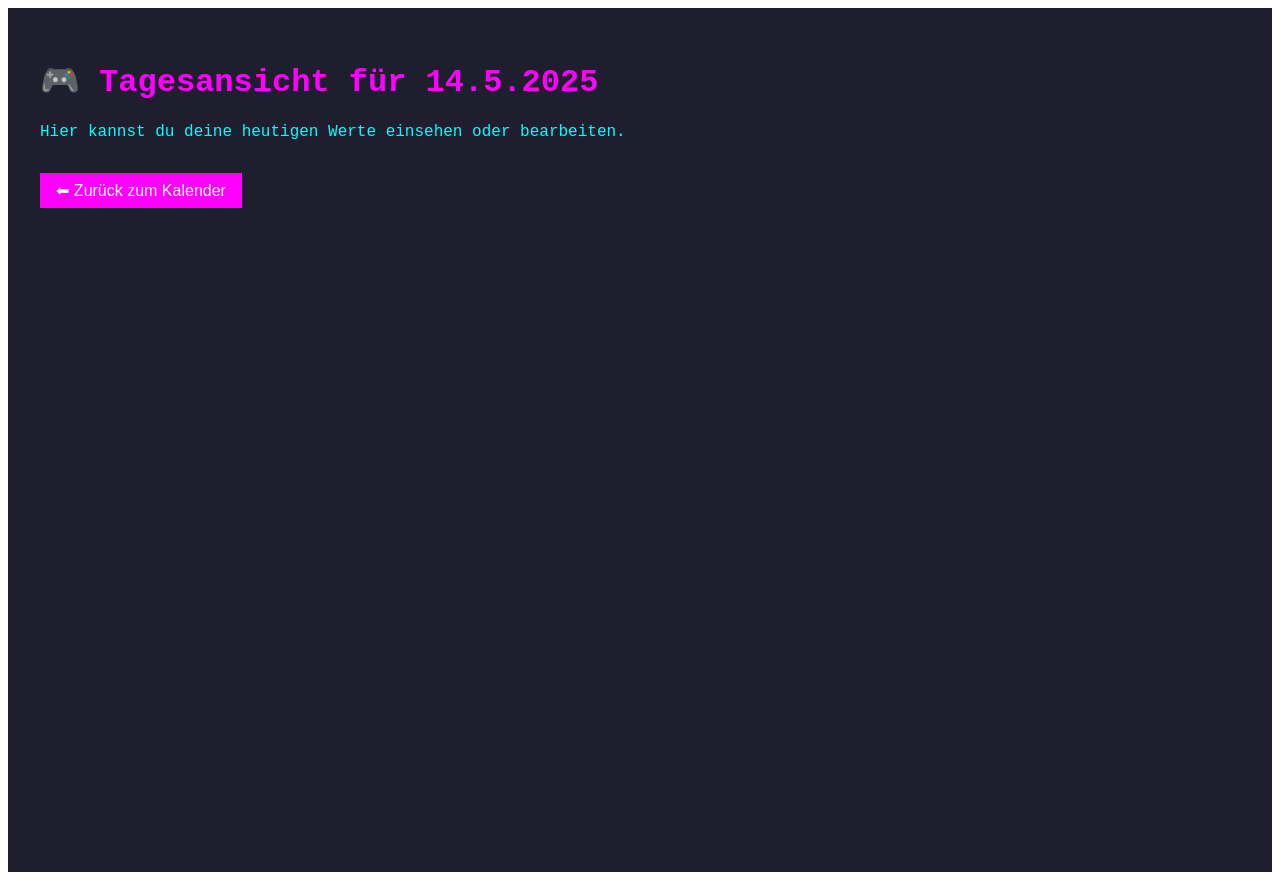
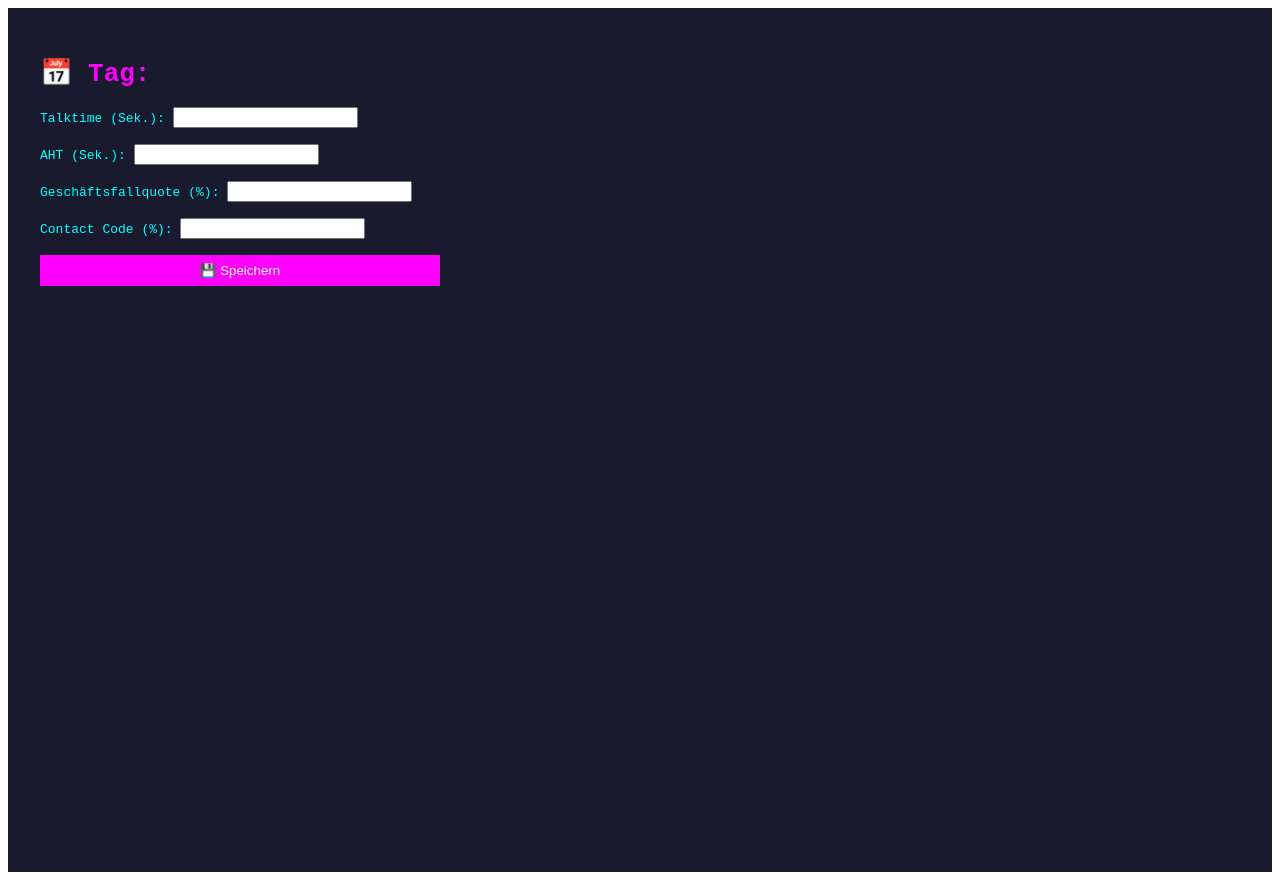
Before and after one commit to PrismaKiara/retro-call-battle, a Next.js app: page /day in a window 1280 px wide. Built offline with nearby package versions, Linux system fonts and the light colour scheme.

Commit message:
Add files via upload

```diff
--- a/pages/day.js
+++ b/pages/day.js
@@ -1,41 +1,31 @@
 
-import { useRouter } from "next/router";
-import { useEffect, useState } from "react";
+import { useRouter } from 'next/router';
+import { useState } from 'react';
 
-export default function Day() {
+export default function DayPage() {
   const router = useRouter();
-  const [date, setDate] = useState("");
+  const { date } = router.query;
+  const [inputs, setInputs] = useState({ talktime: '', aht: '', caseQuote: '', contactCode: '' });
 
-  useEffect(() => {
-    const today = new Date();
-    const formatted = today.toLocaleDateString("de-DE");
-    setDate(formatted);
-  }, []);
+  const handleChange = (e) => {
+    setInputs({ ...inputs, [e.target.name]: e.target.value });
+  };
+
+  const handleSubmit = (e) => {
+    e.preventDefault();
+    console.log('Daten gesendet für', date, inputs);
+  };
 
   return (
-    <div style={{
-      backgroundColor: "#1e1e2f",
-      color: "#00ffff",
-      fontFamily: "Courier New, monospace",
-      padding: "2rem",
-      height: "100vh"
-    }}>
-      <h1 style={{ color: "#ff00ff" }}>🎮 Tagesansicht für {date}</h1>
-      <p>Hier kannst du deine heutigen Werte einsehen oder bearbeiten.</p>
-      <button
-        style={{
-          backgroundColor: "#ff00ff",
-          color: "white",
-          border: "none",
-          padding: "0.5rem 1rem",
-          fontSize: "1rem",
-          cursor: "pointer",
-          marginTop: "1rem"
-        }}
-        onClick={() => router.push("/calendar")}
-      >
-        ⬅ Zurück zum Kalender
-      </button>
+    <div style={{ fontFamily: 'monospace', background: '#1a1a2e', color: '#00ffff', minHeight: '100vh', padding: '2rem' }}>
+      <h1 style={{ color: '#ff00ff' }}>📅 Tag: {date}</h1>
+      <form onSubmit={handleSubmit} style={{ display: 'flex', flexDirection: 'column', gap: '1rem', maxWidth: '400px' }}>
+        <label>Talktime (Sek.): <input name="talktime" type="number" value={inputs.talktime} onChange={handleChange} /></label>
+        <label>AHT (Sek.): <input name="aht" type="number" value={inputs.aht} onChange={handleChange} /></label>
+        <label>Geschäftsfallquote (%): <input name="caseQuote" type="number" value={inputs.caseQuote} onChange={handleChange} /></label>
+        <label>Contact Code (%): <input name="contactCode" type="number" value={inputs.contactCode} onChange={handleChange} /></label>
+        <button type="submit" style={{ background: '#ff00ff', color: '#fff', padding: '0.5rem', border: 'none' }}>💾 Speichern</button>
+      </form>
     </div>
   );
 }
```
